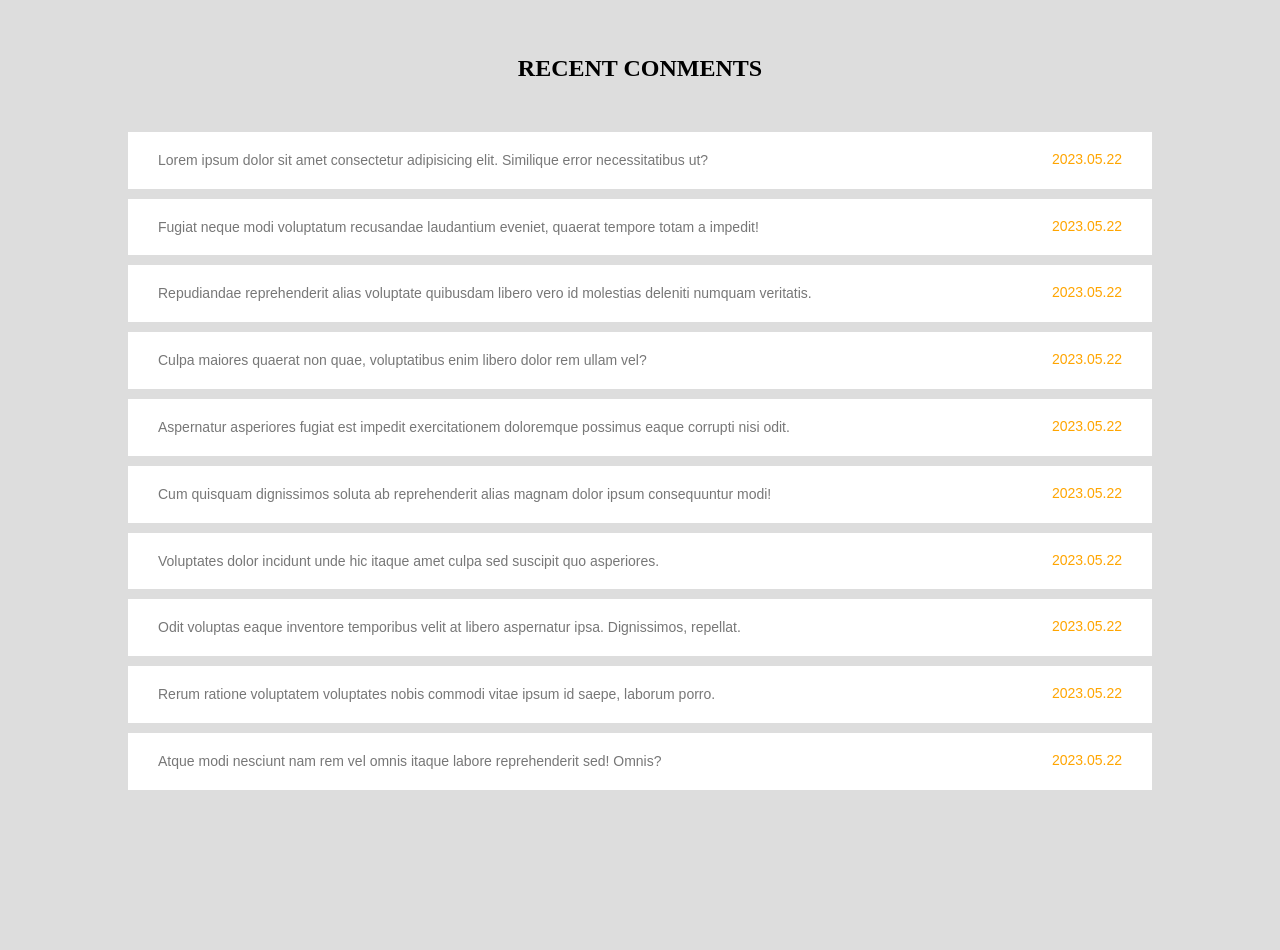
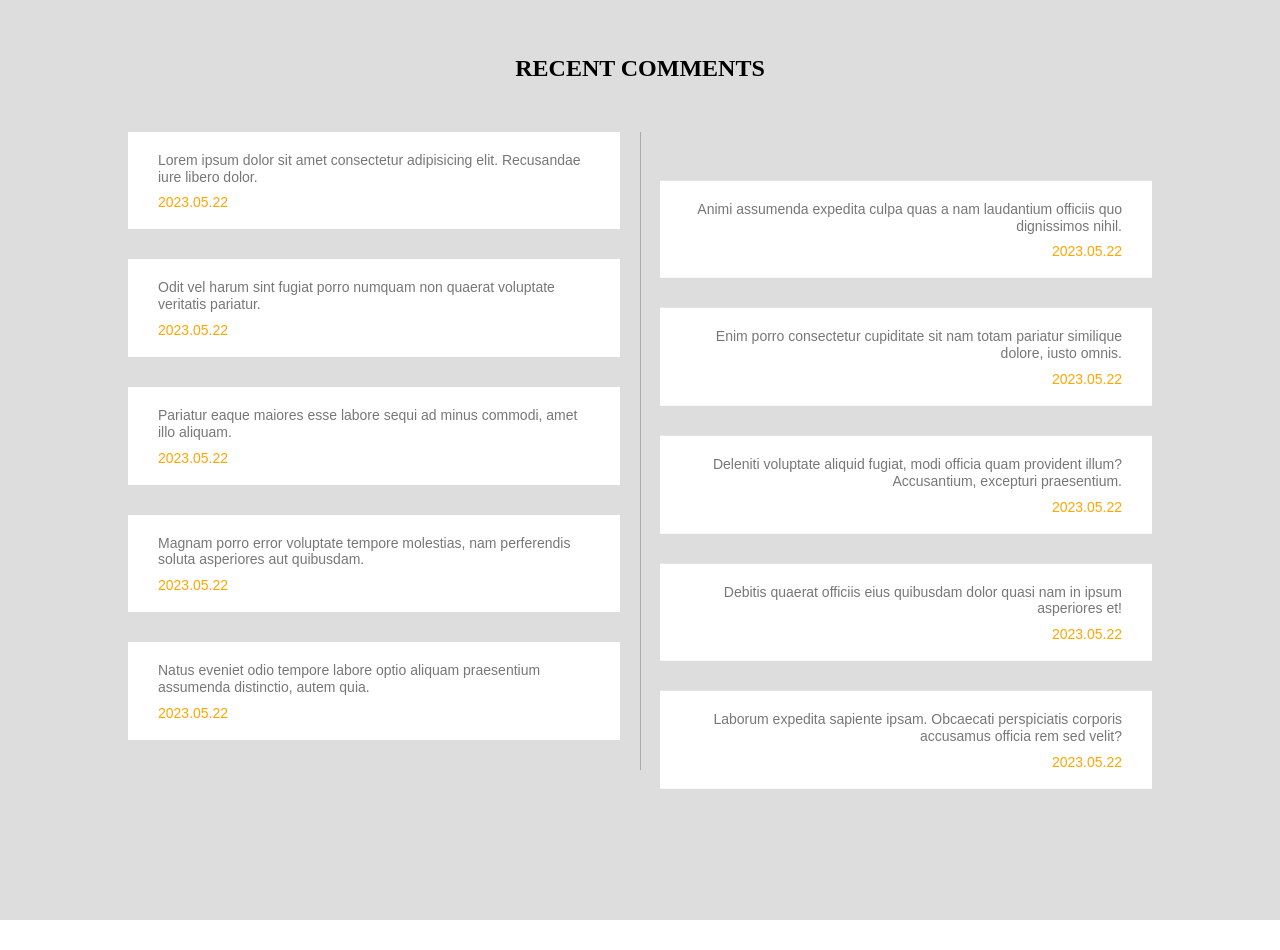
Before and after one commit to Du0Du0/html-pf, a plain HTML site: page index.html in a window 1280 px wide. Shown: the part 2820-3770 px from the top of the page. After the commit the page ends 3740 px from the top, so only its background shows below. Drawn offline with Linux system fonts and the light colour scheme.

Commit message:
new컨텐츠 디자인 커스터마이징

```diff
--- a/index.html
+++ b/index.html
@@ -106,29 +106,29 @@
   </section>
 
   <section id="news">
-    <h1>RECENT CONMENTS</h1>
+    <h1>RECENT COMMENTS</h1>
 
     <ul>
-      <li><a href="#">Lorem ipsum dolor sit amet consectetur adipisicing elit. Similique error necessitatibus
-          ut?</a><span>2023.05.22</span></li>
-      <li><a href="#">Fugiat neque modi voluptatum recusandae laudantium eveniet, quaerat tempore totam a
-          impedit!</a><span>2023.05.22</span></li>
-      <li><a href="#">Repudiandae reprehenderit alias voluptate quibusdam libero vero id molestias deleniti numquam
-          veritatis.</a><span>2023.05.22</span></li>
-      <li><a href="#">Culpa maiores quaerat non quae, voluptatibus enim libero dolor rem ullam
-          vel?</a><span>2023.05.22</span></li>
-      <li><a href="#">Aspernatur asperiores fugiat est impedit exercitationem doloremque possimus eaque corrupti nisi
-          odit.</a><span>2023.05.22</span></li>
-      <li><a href="#">Cum quisquam dignissimos soluta ab reprehenderit alias magnam dolor ipsum consequuntur
-          modi!</a><span>2023.05.22</span></li>
-      <li><a href="#">Voluptates dolor incidunt unde hic itaque amet culpa sed suscipit quo
-          asperiores.</a><span>2023.05.22</span></li>
-      <li><a href="#">Odit voluptas eaque inventore temporibus velit at libero aspernatur ipsa. Dignissimos,
-          repellat.</a><span>2023.05.22</span></li>
-      <li><a href="#">Rerum ratione voluptatem voluptates nobis commodi vitae ipsum id saepe, laborum
-          porro.</a><span>2023.05.22</span></li>
-      <li><a href="#">Atque modi nesciunt nam rem vel omnis itaque labore reprehenderit sed!
-          Omnis?</a><span>2023.05.22</span></li>
+      <li><a href="#">Lorem ipsum dolor sit amet consectetur adipisicing elit. Recusandae iure libero
+          dolor.</a><span>2023.05.22</span></li>
+      <li><a href="#">Animi assumenda expedita culpa quas a nam laudantium officiis quo dignissimos
+          nihil.</a><span>2023.05.22</span></li>
+      <li><a href="#">Odit vel harum sint fugiat porro numquam non quaerat voluptate veritatis
+          pariatur.</a><span>2023.05.22</span></li>
+      <li><a href="#">Enim porro consectetur cupiditate sit nam totam pariatur similique dolore, iusto
+          omnis.</a><span>2023.05.22</span></li>
+      <li><a href="#">Pariatur eaque maiores esse labore sequi ad minus commodi, amet illo
+          aliquam.</a><span>2023.05.22</span></li>
+      <li><a href="#">Deleniti voluptate aliquid fugiat, modi officia quam provident illum? Accusantium, excepturi
+          praesentium.</a><span>2023.05.22</span></li>
+      <li><a href="#">Magnam porro error voluptate tempore molestias, nam perferendis soluta asperiores aut
+          quibusdam.</a><span>2023.05.22</span></li>
+      <li><a href="#">Debitis quaerat officiis eius quibusdam dolor quasi nam in ipsum asperiores
+          et!</a><span>2023.05.22</span></li>
+      <li><a href="#">Natus eveniet odio tempore labore optio aliquam praesentium assumenda distinctio, autem
+          quia.</a><span>2023.05.22</span></li>
+      <li><a href="#">Laborum expedita sapiente ipsam. Obcaecati perspiciatis corporis accusamus officia rem sed
+          velit?</a><span>2023.05.22</span></li>
     </ul>
   </section>
   <footer></footer>
--- a/scss/main/_news.scss
+++ b/scss/main/_news.scss
@@ -11,22 +11,53 @@
 
 	ul {
 		width: 100%;
+		position: relative;
+
+		&::before {
+			content: '';
+			display: block;
+			width: 1px;
+			height: 100%;
+			background: #aaa;
+			position: absolute;
+			top: 0;
+			left: 50%;
+		}
+
+		&::after {
+			content: '';
+			display: block;
+			clear: both;
+		}
 
 		li {
-			width: 100%;
+			width: 48%;
 			padding: 20px 30px;
 			background: #fff;
-			margin-bottom: 10px;
+			margin-bottom: 30px;
 			display: flex;
 			flex-wrap: wrap;
-			justify-content: space-between;
+			justify-content: flex-start;
 			align-content: center;
+
+			&:nth-of-type(odd) {
+				float: left;
+			}
+
+			&:nth-of-type(even) {
+				float: right;
+				transform: translateY(50%);
+				a {
+					text-align: right;
+				}
+				justify-content: flex-end;
+			}
 
 			a {
 				font: 14px/1.2 'arial';
 				color: #777;
+				margin-bottom: 10px;
 			}
-
 			span {
 				font: 14px/1 'arial';
 				color: orange;
```
Also changed, not shown: css/style.css, 1 other file.
